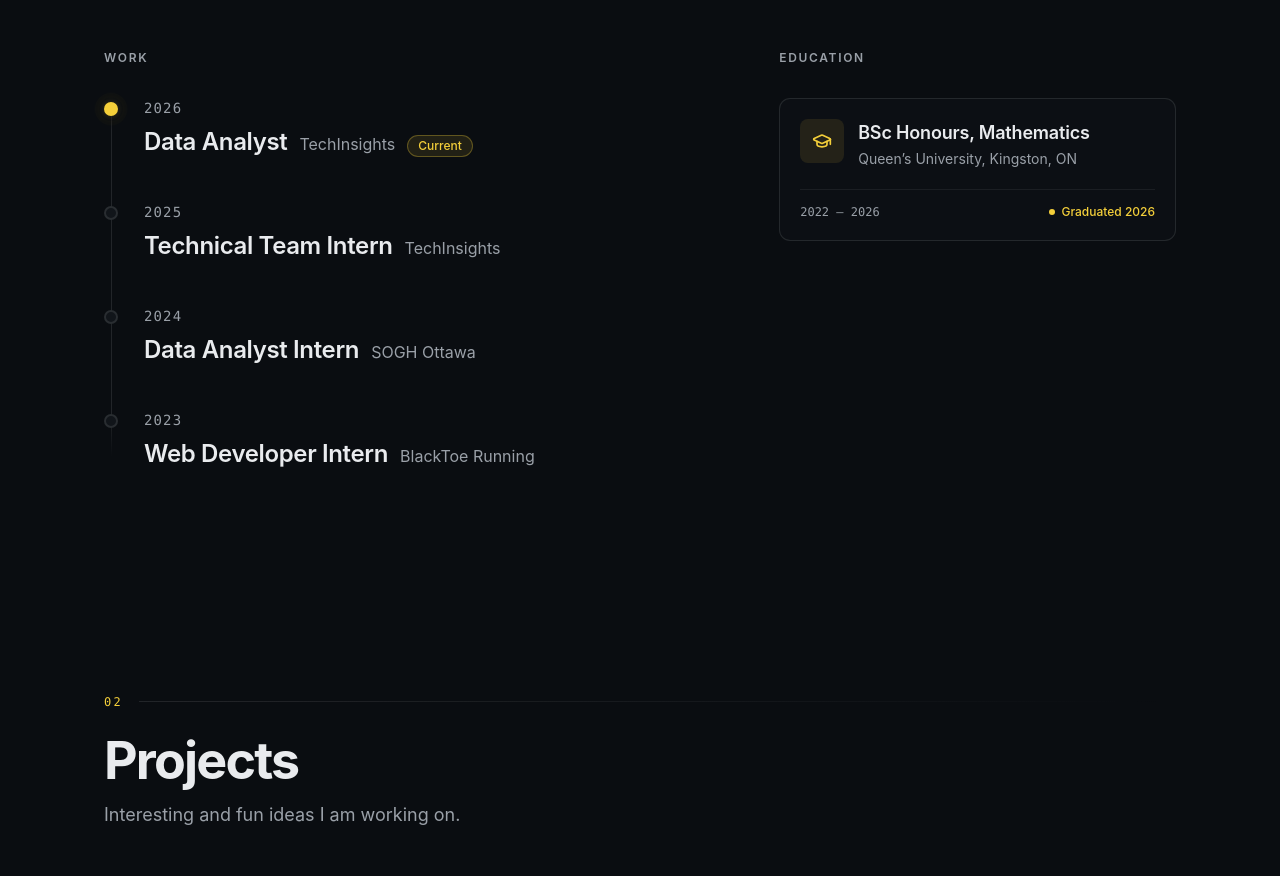
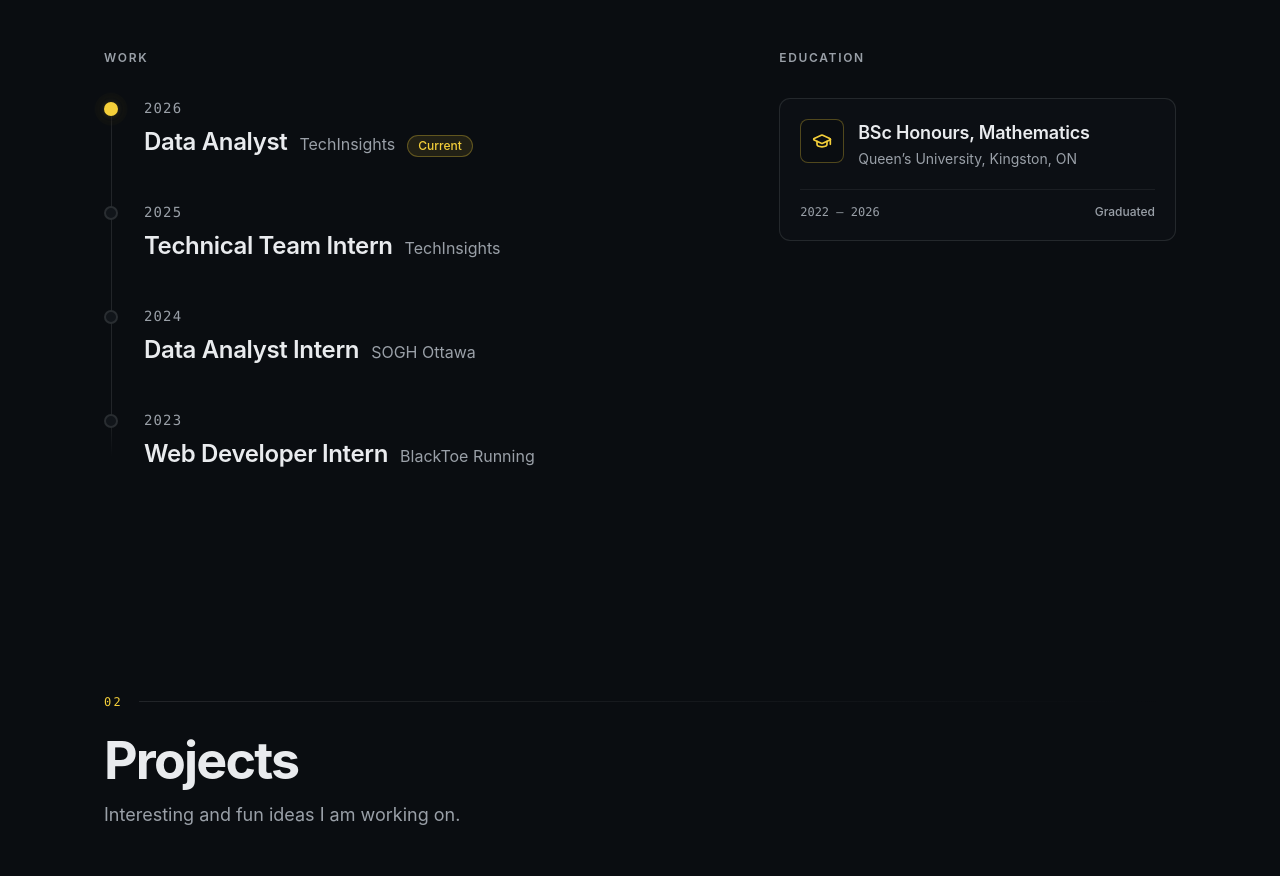
Before and after one commit to eamoncobb03/portfolio-website, a React (Vite) app: page / in a window 1280 px wide. Shown: the part 1046-1922 px from the top of the page. Built offline with nearby package versions, Linux system fonts and the light colour scheme.

Commit message:
Clean up the education card

```diff
--- a/src/components/sections/Experience.jsx
+++ b/src/components/sections/Experience.jsx
@@ -79,7 +79,11 @@ function EducationCard() {
   return (
     <div className="glow-card group mt-8 rounded-xl border border-border bg-card/40 p-5 transition-colors duration-300 hover:border-signal/40">
       <div className="flex items-start gap-3.5">
-        <span className="flex size-11 shrink-0 items-center justify-center rounded-lg bg-primary/10 text-signal transition-transform duration-300 group-hover:scale-105">
+        {/* Same tile the contact cards use: a hairline accent border over the
+            page ground. The previous fill was the accent at a tenth strength,
+            which over a near-black ground mixes to olive rather than to a
+            paler yellow, and read as a dirty square. */}
+        <span className="border-signal/30 bg-background text-signal flex size-11 shrink-0 items-center justify-center rounded-lg border transition-transform duration-300 group-hover:scale-105">
           <GraduationCapIcon className="size-5" />
         </span>
 
@@ -91,14 +95,17 @@ function EducationCard() {
         </div>
       </div>
 
-      <div className="mt-5 flex items-center justify-between gap-3 border-t border-border/60 pt-3.5">
-        <span className="font-mono text-xs text-muted-foreground tabular-nums">
+      {/* No dot and no accent on this row. A filled dot is how the rest of the
+          site says "live" — the current role, the project in flight — and a
+          finished degree is the one thing here that is definitively not. The
+          year is dropped too: it is already the back half of the range beside
+          it, and repeating it in the brand colour drew the eye to the least
+          interesting fact on the card. */}
+      <div className="border-border/60 mt-5 flex items-center justify-between gap-3 border-t pt-3.5">
+        <span className="text-muted-foreground font-mono text-xs tabular-nums">
           {education.years}
         </span>
-        <span className="inline-flex items-center gap-1.5 text-xs font-medium text-signal">
-          <span aria-hidden className="size-1.5 rounded-full bg-primary" />
-          Graduated {education.graduated}
-        </span>
+        <span className="text-muted-foreground text-xs font-medium">Graduated</span>
       </div>
     </div>
   )
--- a/src/content.js
+++ b/src/content.js
@@ -47,12 +47,11 @@ export const roles = [
   { title: 'Web Developer Intern', org: 'BlackToe Running', year: '2023', highlights: [] },
 ]
 
-// Closes out the Experience section rather than getting its own. `graduated`
-// is separate from `years` so the card can say it's finished without anything
-// having to parse the range.
+// Closes out the Experience section rather than getting its own. The card says
+// "Graduated" as a plain label, so the finishing year only needs to exist once,
+// as the back half of the range.
 export const education = {
   years: '2022 – 2026',
-  graduated: '2026',
   degree: 'BSc Honours, Mathematics',
   school: 'Queen’s University',
   location: 'Kingston, ON',
```
